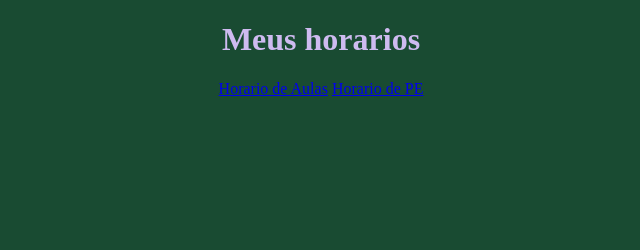
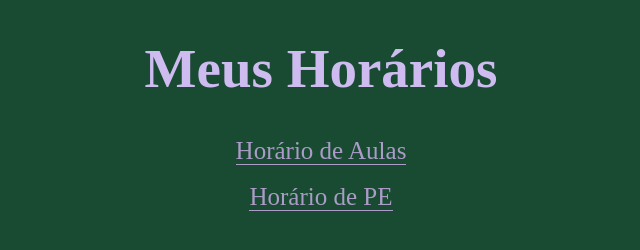
Before and after one commit to MaryaLauraRS/meus-horarios, a website: page index.html in a window 1280 px wide. Shown: the whole page, without its empty margins (319-959 px from the left). Drawn offline with Linux system fonts and the light colour scheme.

Commit message:
Update index.html

```diff
--- a/index.html
+++ b/index.html
@@ -3,7 +3,7 @@
 
 <head>
     <meta charset="utf-8" />
-    <title>Meus horarios</title>
+    <title>Meus Horários</title>
     <link rel="apple-touch-icon" href="images/pwa-icon-256.png" />
     <link rel="stylesheet" href="css/style.css" />
     <link rel="manifest" href="/manifest.json" />
@@ -14,9 +14,11 @@
 </head>
 <body>
     <div class="home">
-    <h1>Meus horarios</h1>
-    <a href="./horarioAula.html" >Horario de Aulas</a>
-    <a href="./horarioPe.html">Horario de PE</a>
+    <h1 class="a2">Meus Horários</h1>
+
+        <a class="borda"><a href="./horarioAula.html" class="a" > Horário de Aulas </a></a>
+    <br/><br/>
+    <a class="borda"><a href="./horarioPe.html" class="a" > Horário de PE </a></a>
 </div>
 </body>
 </html>
```
